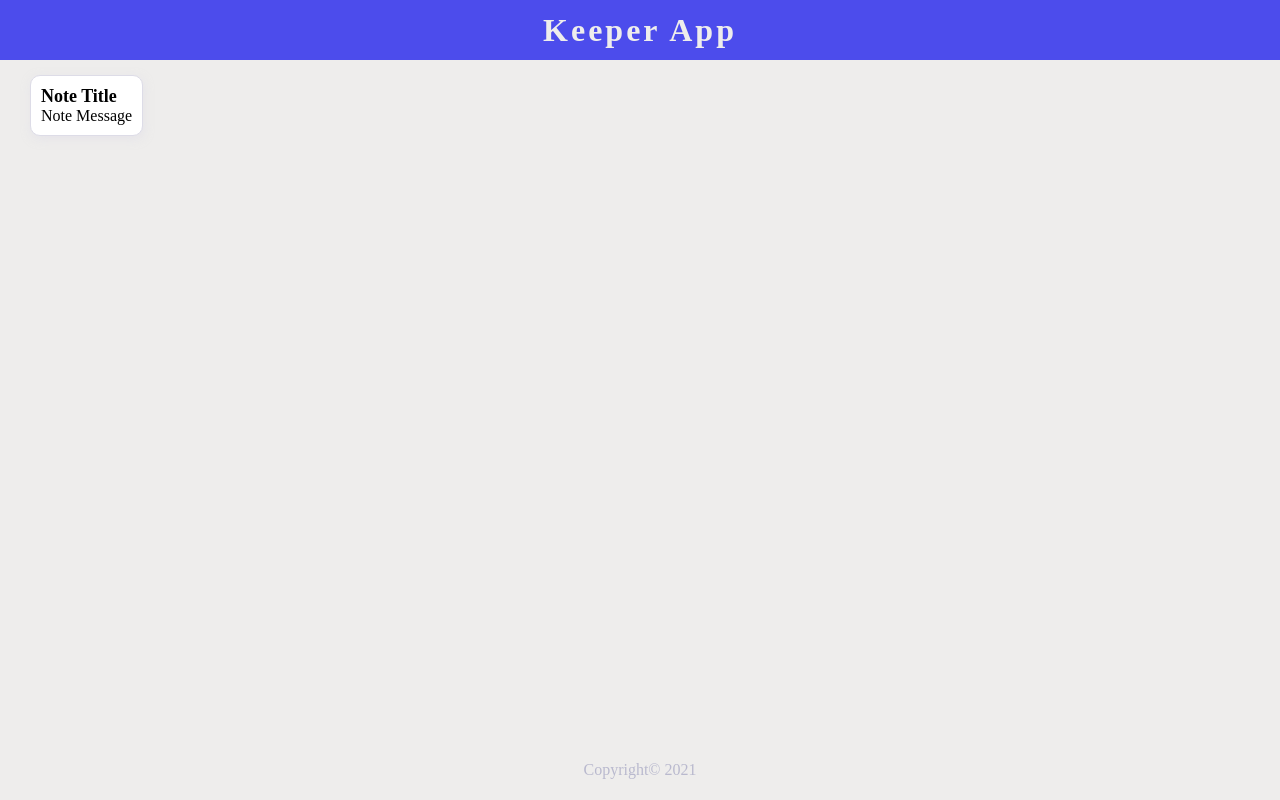
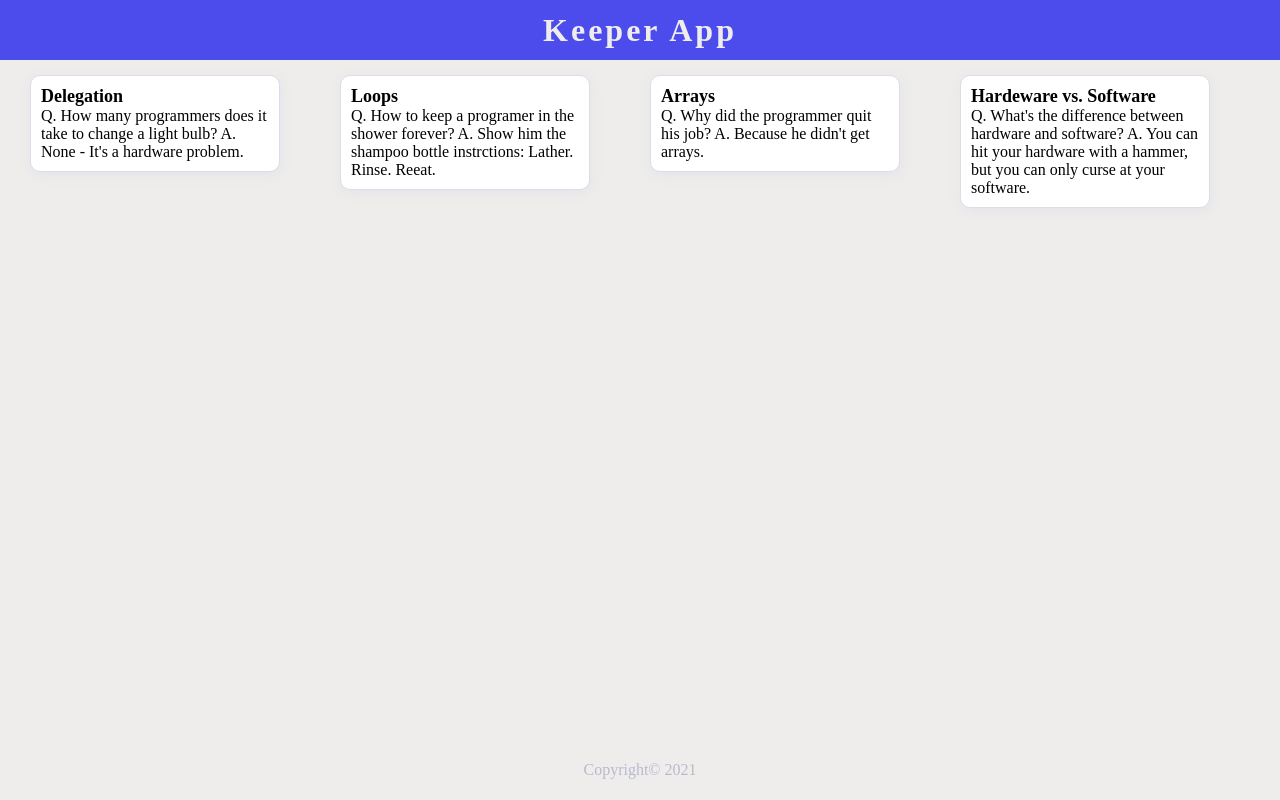
Before and after one commit to whitewolf8383/keeper-app, a React (Create React App) app: page / in a window 1280 px wide. Built offline with nearby package versions, Linux system fonts and the light colour scheme.

Commit message:
Added notes.js array and added props for Note object.

```diff
--- a/public/styles.css
+++ b/public/styles.css
@@ -35,6 +35,7 @@
   margin: 15px 30px;
   padding: 10px;
   width: auto;
+  vertical-align: top;
   max-width: 250px;
 }
 .note-div h1 {
--- a/src/components/App.jsx
+++ b/src/components/App.jsx
@@ -1,15 +1,28 @@
 import React from "react";
+
+// Data
+import notes from "../notes";
 
 // Components
 import Header from "./Header";
 import Note from "./Note";
 import Footer from "./Footer";
 
+function createNote(notes) {
+  return(
+    <Note
+      key = {notes.id}
+      title = {notes.title}
+      message = {notes.message}
+    />
+  );
+}
+
 function App(){
   return(
     <div className="app-div">
       <Header />
-      <Note />
+      {notes.map(createNote)}
       <Footer />
     </div>
   );
--- a/src/components/Note.jsx
+++ b/src/components/Note.jsx
@@ -1,13 +1,10 @@
 import React from "react";
 
-let title = "Note Title";
-let message = "Note Message";
-
-function Note() {
+function Note(props) {
   return(
     <div className="note-div">
-      <h1>{title}</h1>
-      <p>{message}</p>
+      <h1>{props.title}</h1>
+      <p>{props.message}</p>
     </div>
   );
 };
--- /dev/null
+++ b/src/notes.js
@@ -0,0 +1,24 @@
+const notes = [
+  {
+    id: 0,
+    title: "Delegation",
+    message: "Q. How many programmers does it take to change a light bulb? A. None - It's a hardware problem."
+  },
+  {
+    id: 1,
+    title: "Loops",
+    message: "Q. How to keep a programer in the shower forever? A. Show him the shampoo bottle instrctions: Lather. Rinse. Reeat."
+  },
+  {
+    id: 2,
+    title: "Arrays",
+    message: "Q. Why did the programmer quit his job? A. Because he didn't get arrays."
+  },
+  {
+    id: 3,
+    title: "Hardeware vs. Software",
+    message: "Q. What's the difference between hardware and software? A. You can hit your hardware with a hammer, but you can only curse at your software."
+  }
+];
+
+module.exports = notes;
```
